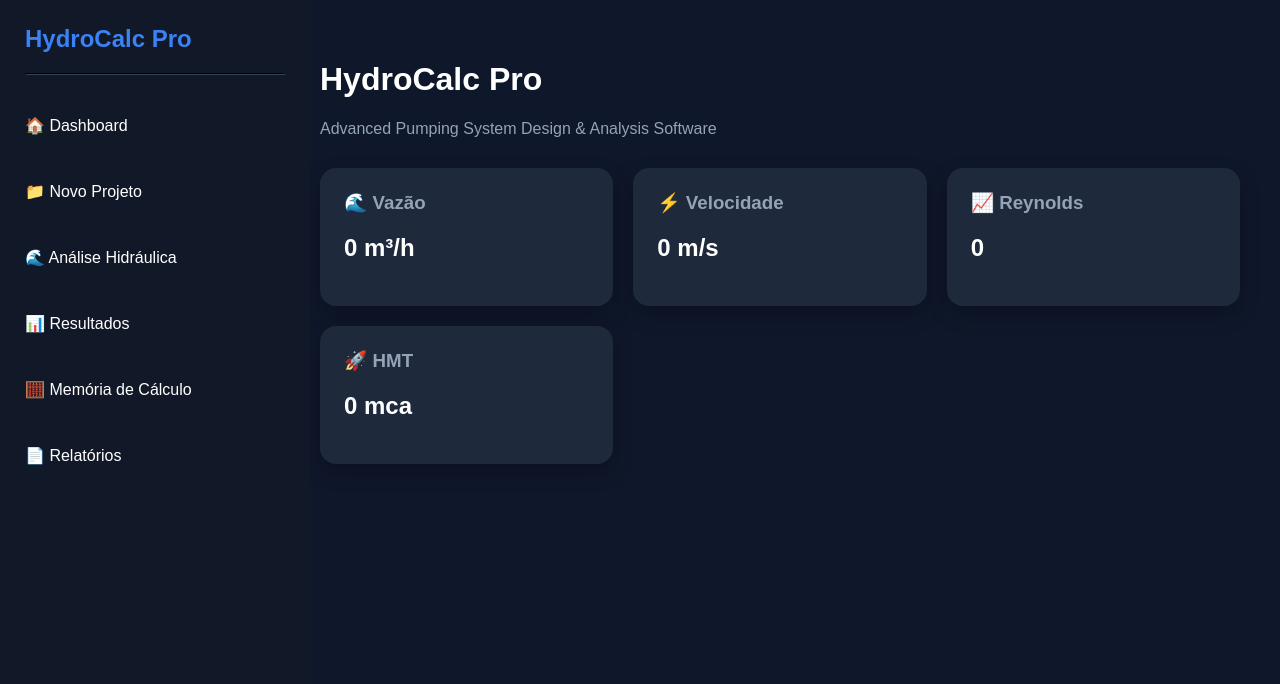
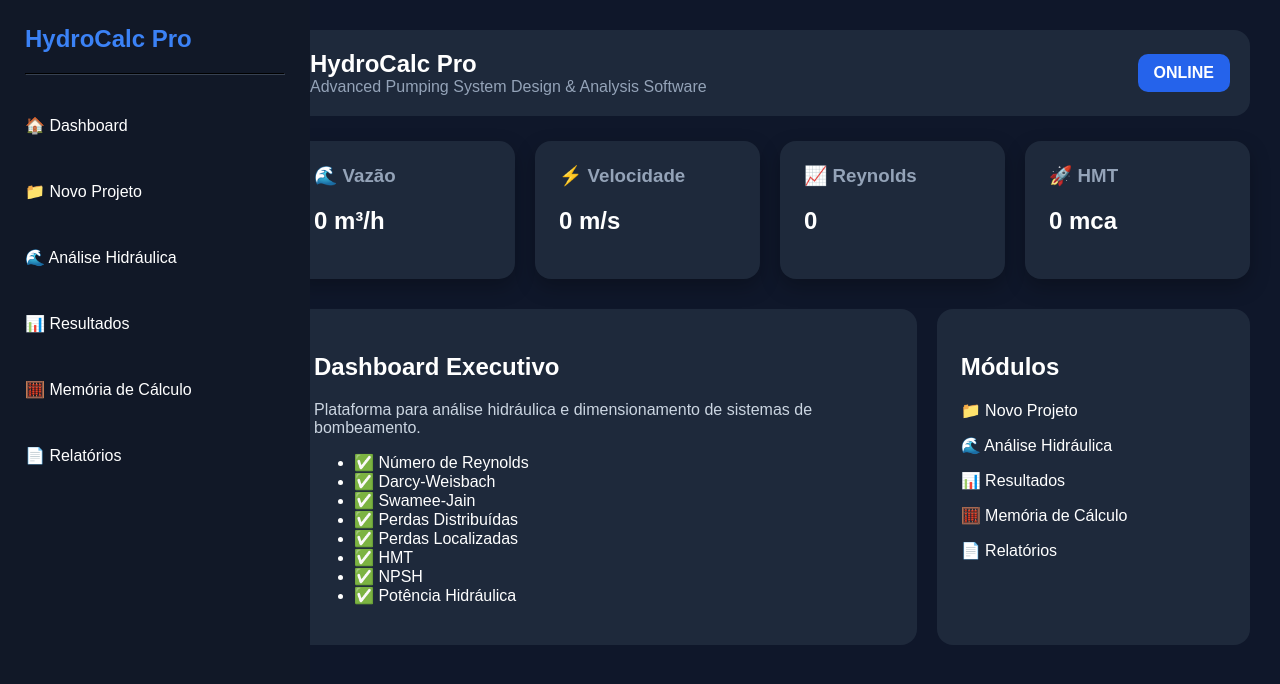
Before and after one commit to pedroouribeiro-lab/Projeto-Mec-nica-dos-Flu-dos, a Next.js app: page / in a window 1280 px wide. Shown: the top 684 px of the page. Built offline with nearby package versions, Linux system fonts and the light colour scheme.

Commit message:
Update page.tsx

```diff
--- a/app/page.tsx
+++ b/app/page.tsx
@@ -1,4 +1,5 @@
 import Sidebar from "../components/Sidebar";
+import Header from "../components/Header";
 import DashboardCard from "../components/DashboardCard";
 
 export default function HomePage() {
@@ -8,30 +9,22 @@ export default function HomePage() {
 
       <main
         style={{
-          marginLeft: "280px",
+          marginLeft: "260px",
           minHeight: "100vh",
           background: "#0F172A",
           color: "white",
-          padding: "40px",
+          padding: "30px",
           fontFamily: "Arial, sans-serif",
         }}
       >
-        <h1>HydroCalc Pro</h1>
-
-        <p
-          style={{
-            color: "#94A3B8",
-          }}
-        >
-          Advanced Pumping System Design & Analysis Software
-        </p>
+        <Header />
 
         <div
           style={{
             display: "grid",
-            gridTemplateColumns: "repeat(auto-fit,minmax(220px,1fr))",
+            gridTemplateColumns: "repeat(auto-fit, minmax(220px, 1fr))",
             gap: "20px",
-            marginTop: "30px",
+            marginBottom: "30px",
           }}
         >
           <DashboardCard titulo="🌊 Vazão" valor="0 m³/h" />
@@ -39,6 +32,56 @@ export default function HomePage() {
           <DashboardCard titulo="📈 Reynolds" valor="0" />
           <DashboardCard titulo="🚀 HMT" valor="0 mca" />
         </div>
+
+        <div
+          style={{
+            display: "grid",
+            gridTemplateColumns: "2fr 1fr",
+            gap: "20px",
+          }}
+        >
+          <div
+            style={{
+              background: "#1E293B",
+              borderRadius: "16px",
+              padding: "24px",
+            }}
+          >
+            <h2>Dashboard Executivo</h2>
+
+            <p style={{ color: "#CBD5E1" }}>
+              Plataforma para análise hidráulica e dimensionamento
+              de sistemas de bombeamento.
+            </p>
+
+            <ul>
+              <li>✅ Número de Reynolds</li>
+              <li>✅ Darcy-Weisbach</li>
+              <li>✅ Swamee-Jain</li>
+              <li>✅ Perdas Distribuídas</li>
+              <li>✅ Perdas Localizadas</li>
+              <li>✅ HMT</li>
+              <li>✅ NPSH</li>
+              <li>✅ Potência Hidráulica</li>
+            </ul>
+          </div>
+
+          <div
+            style={{
+              background: "#1E293B",
+              borderRadius: "16px",
+              padding: "24px",
+            }}
+          >
+            <h2>Módulos</h2>
+
+            <p>📁 Novo Projeto</p>
+            <p>🌊 Análise Hidráulica</p>
+            <p>📊 Resultados</p>
+            <p>🧮 Memória de Cálculo</p>
+            <p>📄 Relatórios</p>
+          </div>
+        </div>
       </main>
     </>
   );
```
